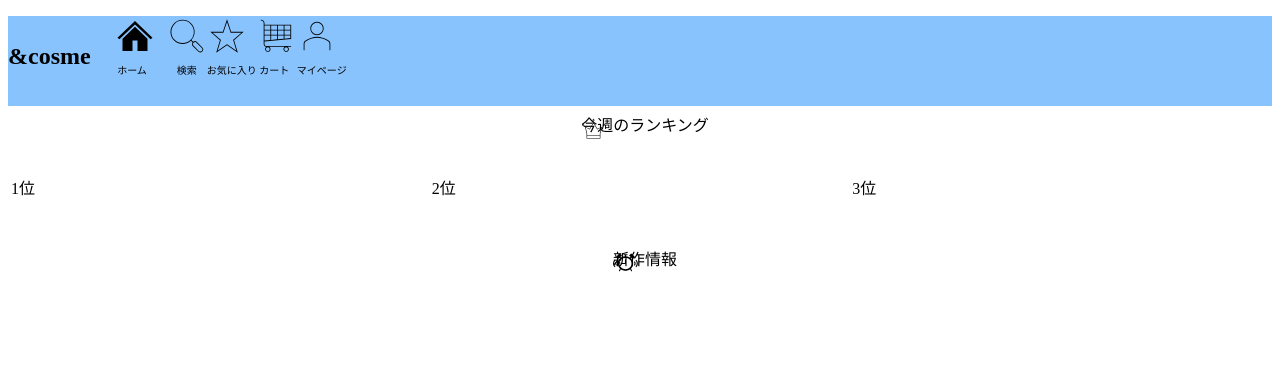
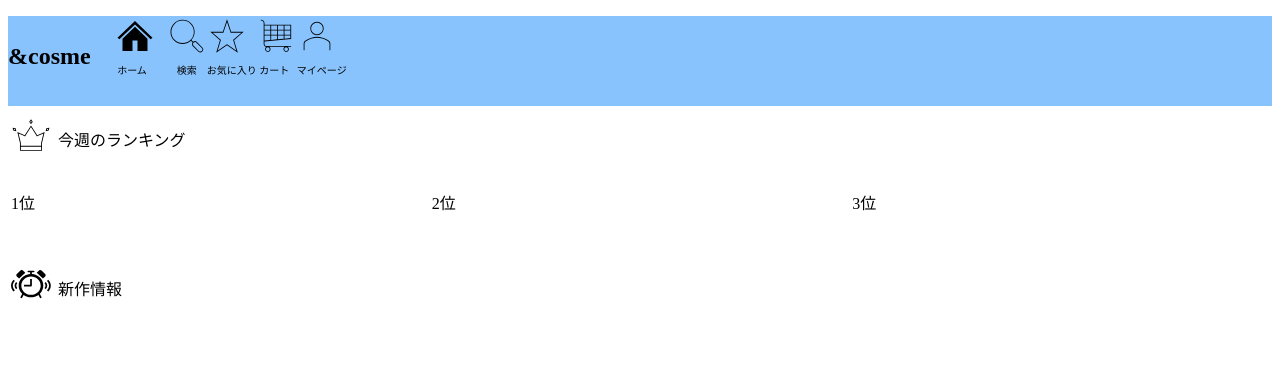
Before and after one commit to hirata0802/TeamGirls, a PHP site: page /home.php in a window 1280 px wide. Shown: the top 366 px of the page. Run offline with PHP 8.4, Linux system fonts and the light colour scheme; the visitor is signed in with stand-in values (Sample User, id 1); data that the repository does not hold is empty.

Commit message:
Update style.css

```diff
--- a/&cosme/css/style.css
+++ b/&cosme/css/style.css
@@ -46,42 +46,40 @@ height: 4;
 /*H2見出し*/
 
 #yoko1 {
-  text-align: center;
   position: relative;
   margin-right: 25px;
 
 }
 #yoko1::before {
   content: "";
-  width: 25px;
-  height: 25px;
+  width: 40px;
+  height: 40px;
   background: url(clock.svg) no-repeat center center / auto 100%;
   display: inline-block;
   position: relative; /* 相対位置指定に変更 */
   margin-right: 10px; /* アイコンとテキストボックスの間隔を調整 */
-  top: 10px; /* アイコンの位置を微調整 */
- left: 35px;
+  top: 9px; /* アイコンの位置を微調整 */
+ left: 3px;
 }
 
 #yoko1 input {
   padding: 3px 0 3px 2em;
 }
 #yoko {
-  text-align: center;
   position: relative;
   margin-right: 25px;
 
 }
 #yoko::before {
   content: "";
-  width: 25px;
-  height: 25px;
+  width: 40px;
+  height: 40px;
   background: url(ranking.svg) no-repeat center center / auto 100%;
   display: inline-block;
   position: relative; /* 相対位置指定に変更 */
   margin-right: 10px; /* アイコンとテキストボックスの間隔を調整 */
-  top: 10px; /* アイコンの位置を微調整 */
- left: 35px;
+  top: 9px; /* アイコンの位置を微調整 */
+ left: 3px;
 }
 
 #yoko input {
```
